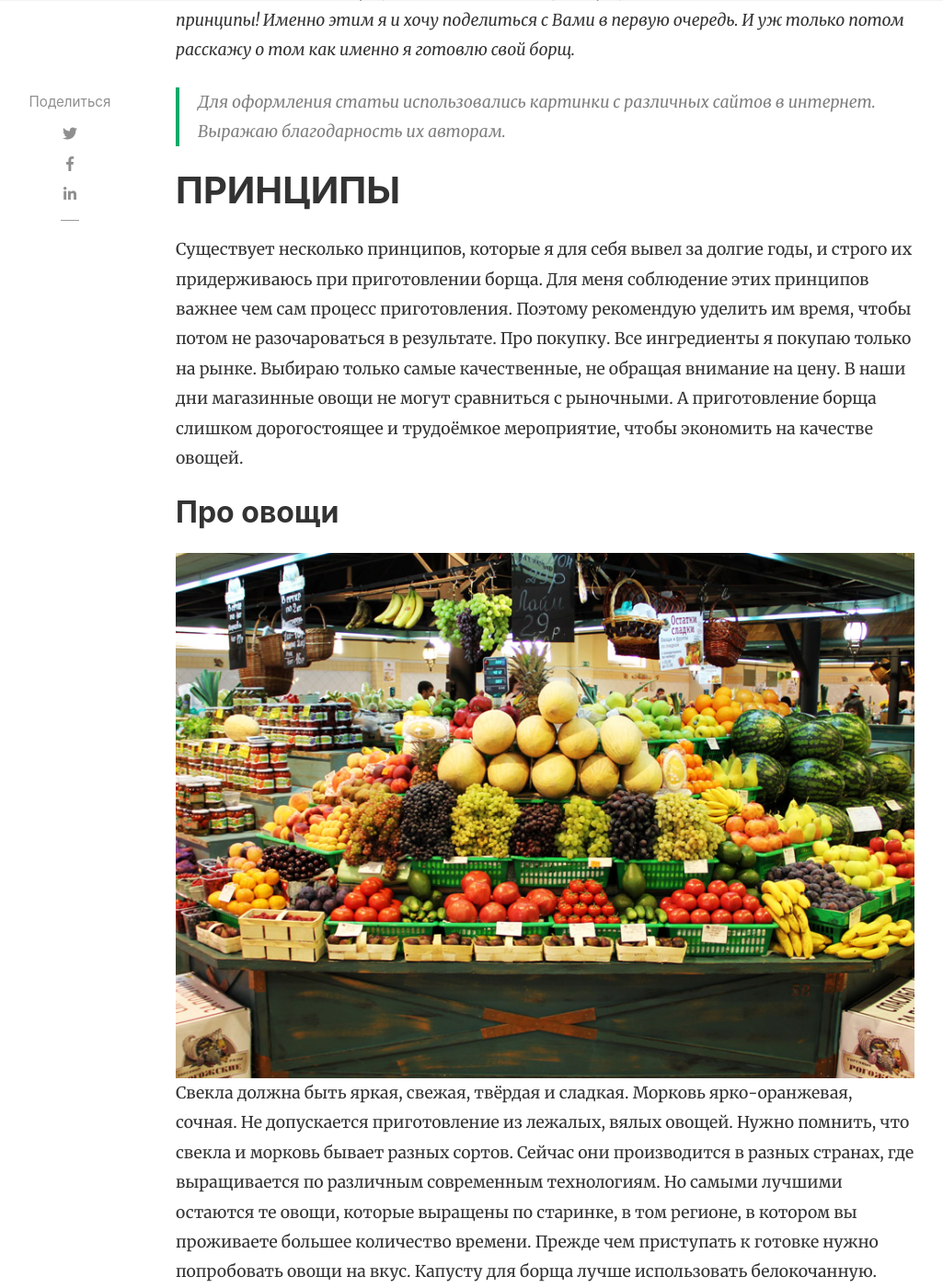
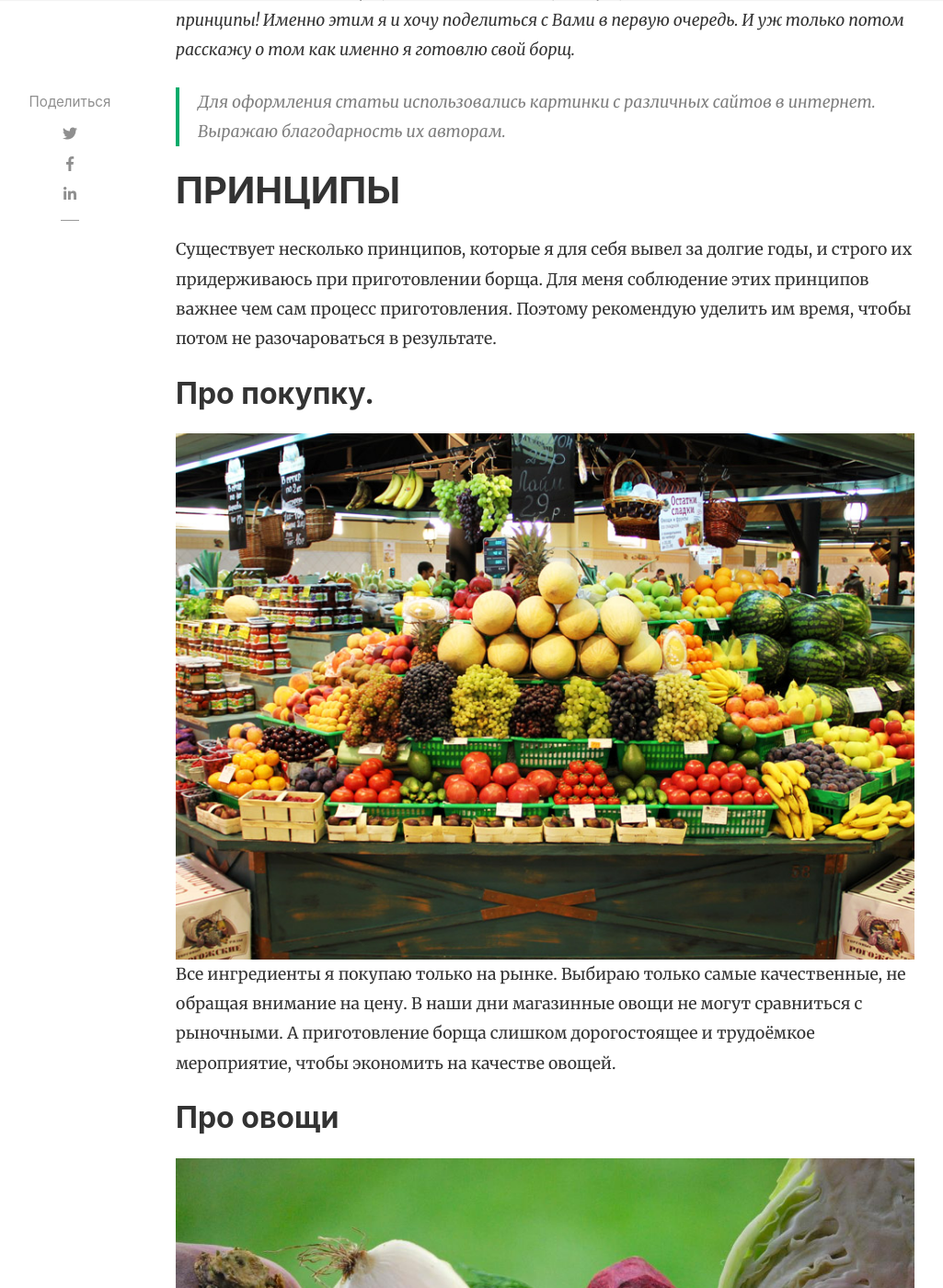
Before and after one commit to mdanshin-cooking/mdanshin-cooking.github.io, a Jekyll site: the page built from _posts/2019-07-23-borsch.md, in a window 1280 px wide and 1400 px high, scrolled down 1185 px. Shown: the whole window at 92% size, without its empty margins (94-1119 px from the left). Built offline with Jekyll 4.4.1, drawn with Linux system fonts in a browser that asks for light colours; nearby versions of some CDN libraries; comment, search, counter and statistics services are not loaded.

```diff
--- a/_posts/2019-07-23-borsch.md
+++ b/_posts/2019-07-23-borsch.md
@@ -2,7 +2,7 @@
 layout: post
 title:  "Борщ"
 categories: [ Борщ, Суп ]
-image: assets/images/borsch_1.jpg
+image: assets/images/borsch_0.jpg
 description: "Мой любимый рецепт борща"
 comments: true
 rating: 5
@@ -17,7 +17,10 @@ featured: false
 
 # ПРИНЦИПЫ
 Существует несколько принципов, которые я для себя вывел за долгие годы, и строго их придерживаюсь при приготовлении борща. Для меня соблюдение этих принципов важнее чем сам процесс приготовления. Поэтому рекомендую уделить им время, чтобы потом не разочароваться в результате.
-Про покупку. Все ингредиенты я покупаю только на рынке. Выбираю только самые качественные, не обращая внимание на цену.
+
+## Про покупку.
+![walking]({{ site.baseurl }}/assets/images/borsch_1.jpg)
+Все ингредиенты я покупаю только на рынке. Выбираю только самые качественные, не обращая внимание на цену.
 В наши дни магазинные овощи не могут сравниться с рыночными. А приготовление борща слишком дорогостоящее и трудоёмкое мероприятие, чтобы экономить на качестве овощей.
 
 ## Про овощи
```
Also changed, not shown: assets/images/borsch_0.jpg (added), assets/images/borsch_1.jpg, assets/images/borsch_2.jpg.
